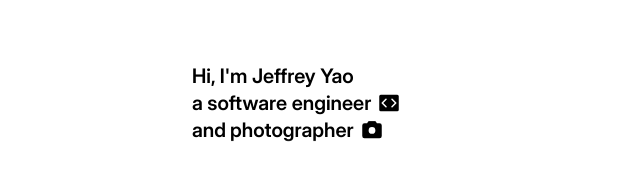
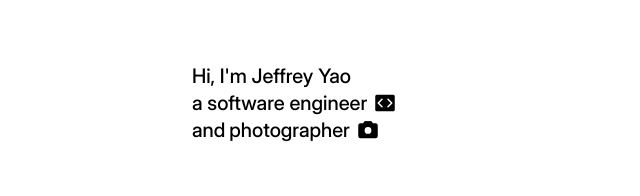
Before and after one commit to jeffreydyao/houston, a Next.js app: page / in a window 1280 px wide. Shown: the top 196 px of the page, without its empty margins (0-640 px from the left). Built offline with nearby package versions, Linux system fonts and the light colour scheme.

Commit message:
chore: change to font-medium

```diff
--- a/app/components/DescriptorCarousel.tsx
+++ b/app/components/DescriptorCarousel.tsx
@@ -76,7 +76,7 @@ export default function DescriptorCarousel() {
           {window?.map((descriptor, i) => (
             <li
               key={descriptor.word}
-              className={`font-semibold text-xl transition-all flex gap-1.5 items-center transform-gpu ${
+              className={`font-medium text-xl transition-all flex gap-1.5 items-center transform-gpu ${
                 i === 0
                   ? animating
                     ? "-mt-7 opacity-0"
--- a/app/page.tsx
+++ b/app/page.tsx
@@ -4,10 +4,8 @@ import { CodeSimple } from "@phosphor-icons/react/dist/ssr";
 export default function Home() {
   return (
     <section>
-      <h1 className="font-semibold text-xl leading-tight">
-        Hi, I'm Jeffrey Yao
-      </h1>
-      <p className="font-semibold text-xl">
+      <h1 className="font-medium text-xl leading-tight">Hi, I'm Jeffrey Yao</h1>
+      <p className="font-medium text-xl">
         a software engineer
         <CodeSimple
           alt="An icon depicting a code bracket"
@@ -15,7 +13,7 @@ export default function Home() {
           weight="fill"
         />
       </p>
-      <div className="font-semibold text-xl inline-flex gap-1 -mt-[3px]">
+      <div className="font-medium text-xl inline-flex gap-1 -mt-[3px]">
         <p>and</p>
         <DescriptorCarousel />
       </div>
```
